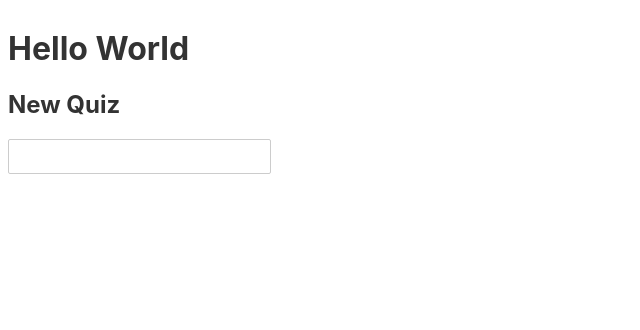
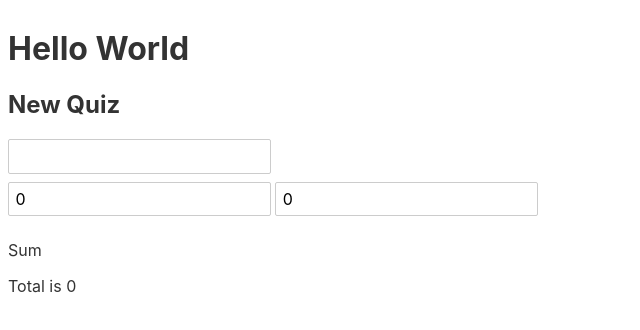
Before and after one commit to fpigeonjr/levelup-quiz, a Svelte app: page / in a window 1280 px wide. Shown: the top 330 px of the page, without its empty margins (0-640 px from the left). Built offline with nearby package versions, Linux system fonts and the light colour scheme.

Commit message:
adds binding

```diff
--- a/src/Quiz.svelte
+++ b/src/Quiz.svelte
@@ -1,8 +1,19 @@
 <script>
-  export let quizName = "Frank Quiz"
+  export let quizName = 'Frank Quiz'
+  let title = ''
+  let a = 0
+  let b = 0
+
+  const add = () => a + b
 </script>
 
 <div>
-  <h2>{quizName} </h2>
-  <input type="text" />
+  <h2>{quizName}</h2>
+  <p>{title}</p>
+  <input bind:value={title} type="text" />
+  <br />
+  <input type="number" bind:value={a} />
+  <input type="number" bind:value={b} />
+  <p>Sum</p>
+  <p>Total is {add(a, b)}</p>
 </div>
```
